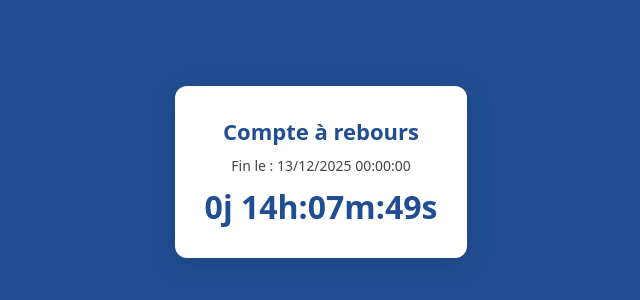
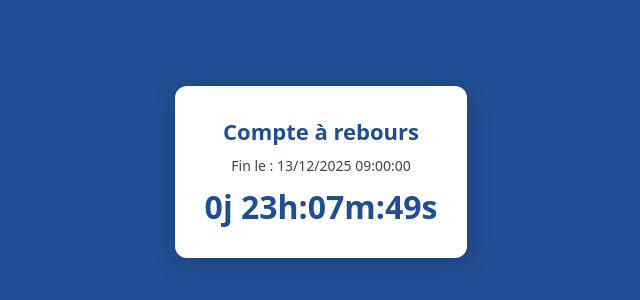
Before and after one commit to Semalexorcieres/minuteur, a plain HTML site: page index.html in a window 1280 px wide. Shown: the part 228-528 px from the top of the page, 319-959 px from the left. Drawn offline with Linux system fonts and the light colour scheme.

Commit message:
Update index.html

```diff
--- a/index.html
+++ b/index.html
@@ -47,7 +47,7 @@
 
   <script>
     // --- date cible ---
-    const targetISO = '2025-12-13T00:00:00';
+    const targetISO = '2025-12-13T09:00:00';
     const target = new Date(targetISO);
     document.getElementById('target').textContent = target.toLocaleString('fr-FR');
 
```
